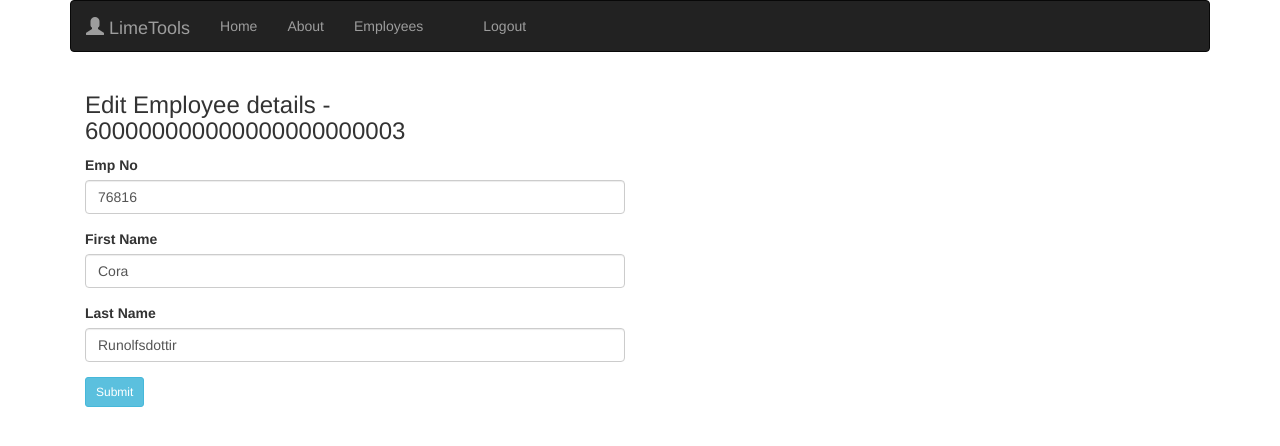
After one commit to bipinasoft/cts-node-training, a Node server app: page /employees/600000000000000000000003/edit in a window 1280 px wide. The commit adds this page. Shown: the top 446 px of the page. Run offline with Node 20, Linux system fonts and the light colour scheme; data comes from the database, SQL or seed files in the repository; some libraries are stand-ins or nearby versions.

Commit message:
Edit pages added

```diff
--- a/limetools-mongo/app.js
+++ b/limetools-mongo/app.js
@@ -2,6 +2,7 @@ var express = require('express');
 var expressLayouts = require('express-ejs-layouts');
 var mongoose = require('mongoose');
 var bodyParser = require('body-parser')
+var morgan = require('morgan');
 
 var app = express();
 app.set('view engine', 'ejs');
@@ -14,13 +15,12 @@ mongoose.Promise = global.Promise;
 
 var PORT_NO = process.env.PORT || 3000;
 
-
 //configuring middlewares
 // parse application/x-www-form-urlencoded
 app.use(bodyParser.urlencoded({ extended: false }))
 // parse application/json
 app.use(bodyParser.json())
-
+app.use(morgan('dev'));
 
 //setting up routes
 require('./routes')(app);
--- a/limetools-mongo/controllers/employees-controller.js
+++ b/limetools-mongo/controllers/employees-controller.js
@@ -1,11 +1,9 @@
 const EmployeeModel = require('../models/employee');
 
 function getEmployees (req, res) {
-    //{ employees: employees }
-    console.log('Control here');
 
+    //Sample to filter : EmployeeModel.find({first_name: 'Angel', last_name: 'Gutmann'})
     EmployeeModel.find({}).then(function(result) {
-        console.log(result);
         res.render('employees/list', { employees: result });
     }).catch(function(err) {
         console.log('Error ');
@@ -41,8 +39,26 @@ function createEmployee(req, res) {
     });
 }
 
-function updateEmployee() {
-    res.send('Delete Employee');
+function showEditForm(req, res) {
+    var employeeId = req.params.id;
+    EmployeeModel.findById(employeeId).then(function(result) {
+        res.render('employees/edit', { employee: result });
+    }).catch(function(err) {
+        res.send('Error in showing editing form');
+    });
+
+}
+
+function updateEmployee(req, res) {
+    var employeeId = req.params.id;
+    var employeeBody = req.body;
+
+    EmployeeModel.findByIdAndUpdate(employeeId, employeeBody).then(function() {
+        res.redirect('/employees/'+ employeeId);
+    }).catch(function(err) {
+        res.send('Error deleting employee');
+    });
+
 }
 
 function showDeleteConfirmation(req, res) {
@@ -50,8 +66,14 @@ function showDeleteConfirmation(req, res) {
     res.render('employees/delete', { employeeId: employeeId });
 }
 
-function deleteEmployee() {
-    res.send('Delete Employee');
+function deleteEmployee(req, res) {
+    var employeeId = req.params.id;
+    console.log('Delete Employee');
+    EmployeeModel.findByIdAndRemove(employeeId).then(function() {
+        res.redirect('/employees');
+    }).catch(function(err) {
+        res.send('Could not delete employee');
+    });
 }
 
 module.exports = {
@@ -59,9 +81,11 @@ module.exports = {
     getEmployeeById: getEmployeeById,
 
     showCreateForm: showCreateForm,
+    createEmployee: createEmployee,
 
-    createEmployee: createEmployee,
+    showDeleteConfirmation: showDeleteConfirmation,
+    deleteEmployee: deleteEmployee,
+
+    showEditForm: showEditForm,
     updateEmployee: updateEmployee,
-    deleteEmployee: deleteEmployee,
-    showDeleteConfirmation: showDeleteConfirmation
 };
--- a/limetools-mongo/package.json
+++ b/limetools-mongo/package.json
@@ -13,6 +13,7 @@
     "ejs": "^2.5.6",
     "express": "^4.15.3",
     "faker": "^4.1.0",
-    "mongoose": "^4.11.0"
+    "mongoose": "^4.11.0",
+    "morgan": "^1.8.2"
   }
 }
--- a/limetools-mongo/routes/employees-router.js
+++ b/limetools-mongo/routes/employees-router.js
@@ -12,6 +12,9 @@ employeesRouter.get('/employees', employeesController.getEmployees);
 employeesRouter.get('/employees/:id', employeesController.getEmployeeById);
 employeesRouter.post('/employees', employeesController.createEmployee);
 
+employeesRouter.get('/employees/:id/edit', employeesController.showEditForm);
+employeesRouter.post('/employees/:id/edit', employeesController.updateEmployee);
+
 employeesRouter.get('/employees/:id/delete', employeesController.showDeleteConfirmation);
 employeesRouter.post('/employees/:id/delete', employeesController.deleteEmployee);
 
--- a/limetools-mongo/views/employees/details.ejs
+++ b/limetools-mongo/views/employees/details.ejs
@@ -8,3 +8,4 @@ First Name : <%= employee.first_name %>
 <br>
 Last Name : <%= employee.last_name %>
 <br>
+<a href="/employees/<%=employee.id%>/edit" class="btn btn-sm btn-success">Edit</a>
--- /dev/null
+++ b/limetools-mongo/views/employees/edit.ejs
@@ -0,0 +1,21 @@
+<div class="col-sm-6">
+    <h3>
+    Edit Employee details - <%=employee.id%>
+    </h3>
+    <form action="/employees/<%=employee.id%>/edit" method="post">
+        <div class="form-group">
+            <label for="emp_no">Emp No</label>
+            <input type="number" name="emp_no" class="form-control" value="<%=employee.emp_no%>"/>
+        </div>
+        <div class="form-group">
+            <label for="first_name">First Name</label>
+            <input type="text" name="first_name" class="form-control" value="<%=employee.first_name%>"/>
+        </div>
+        <div class="form-group">
+            <label for="last_name">Last Name</label>
+            <input type="text" name="last_name" class="form-control" value="<%=employee.last_name%>"/>
+        </div>
+
+        <input type="submit" value="Submit" class="btn btn-sm btn-info"/>
+    </form>
+</div>
```
